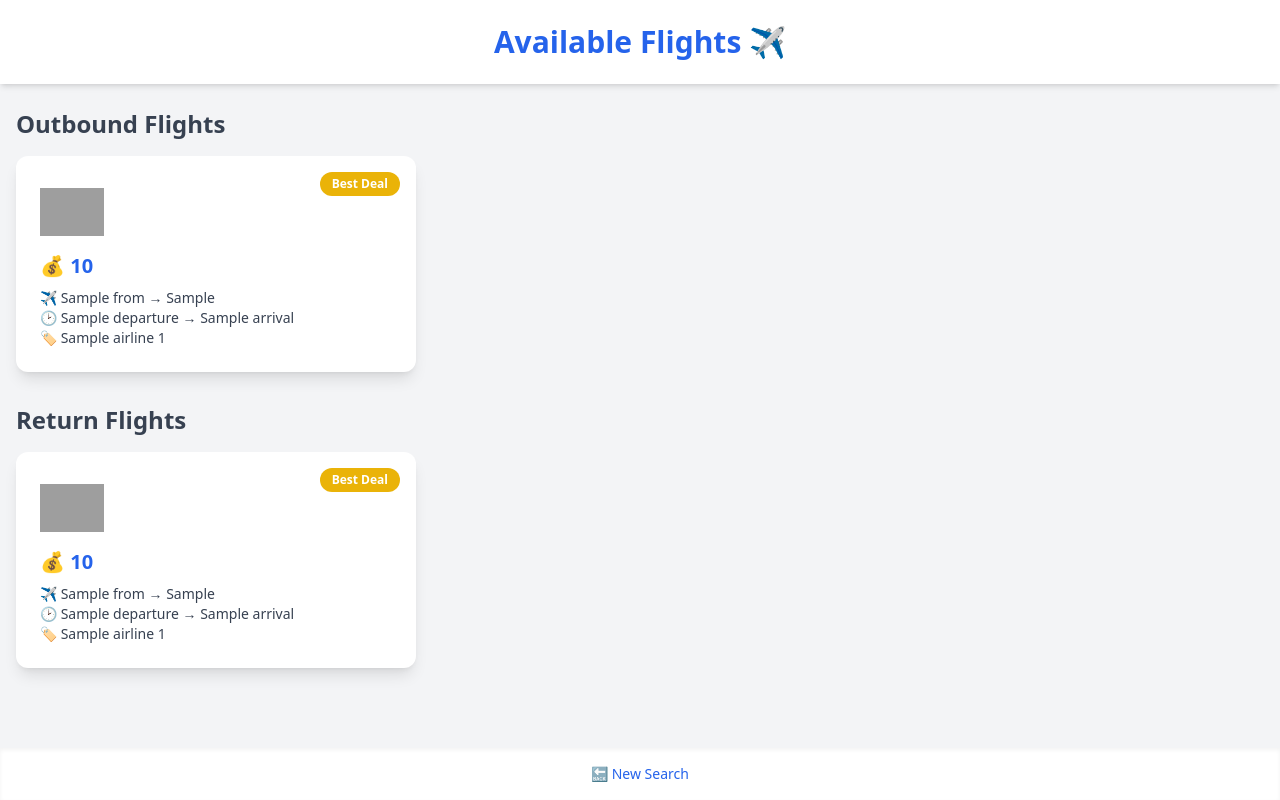
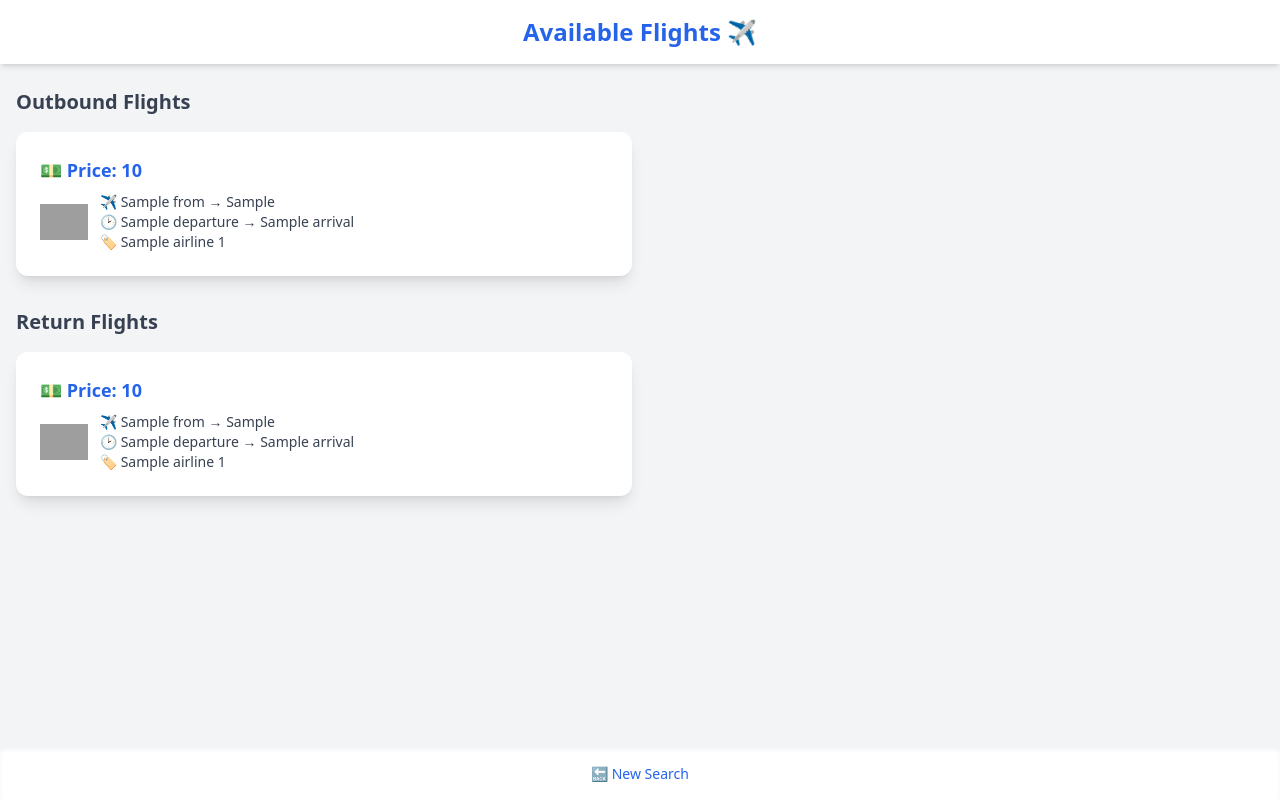
Before and after one commit to G-Hackathon/Flight-Finder, a Flask app: template flight_finder_project/templates/results.html in a window 1280 px wide. Run offline with Flask 3, Linux system fonts and the light colour scheme; the template is opened without the code that fills it: most values are stand-ins (such as "Sample title", 1, 10 or a date in 2020); some libraries are stand-ins or nearby versions; grey boxes are pictures that could not be loaded.

Commit message:
Updated results page with logos and deal highlights

```diff
--- a/flight_finder_project/templates/results.html
+++ b/flight_finder_project/templates/results.html
@@ -9,36 +9,43 @@
 <body class="bg-gray-100 min-h-screen flex flex-col">
 
     <!-- Header -->
-  <header class="bg-white shadow-md py-6">
-    <h1 class="text-3xl font-bold text-blue-600 text-center">Available Flights ✈️</h1>
+    <header class="bg-white shadow-md py-4">
+        <h1 class="text-center text-2xl font-bold text-blue-600">Available Flights ✈️</h1>
     </header>
 
     <!-- Results -->
     <main class="flex-grow container mx-auto px-4 py-6">
+
+        <!-- Outbound Flights -->
         {% if outbound %}
-      <h2 class="text-2xl font-semibold text-gray-700 mb-4">Outbound Flights</h2>
-      <div class="grid gap-6 md:grid-cols-2 lg:grid-cols-3">
+        <h2 class="text-xl font-semibold text-gray-700 mb-4">Outbound Flights</h2>
+        {% set sorted_outbound = outbound|sort(attribute='price'|float) %}
+        <div class="grid gap-4 md:grid-cols-2">
             {% for flight in outbound %}
-          <div class="bg-white shadow-lg rounded-xl p-6 hover:shadow-2xl transition duration-300 relative">
-
-            <!-- Badge -->
-            <span class="absolute top-4 right-4 px-3 py-1 rounded-full text-xs font-bold
-              {% if flight.deal == 'cheapest' %} bg-green-500 text-white
-              {% elif flight.deal == 'most_expensive' %} bg-red-500 text-white
-              {% else %} bg-yellow-500 text-white {% endif %}">
-              {% if flight.deal == 'cheapest' %}Cheapest{% elif flight.deal == 'most_expensive' %}Most Expensive{% else %}Best Deal{% endif %}
-            </span>
-
-            <!-- Airline Logo -->
-            <img src="https://content.airhex.com/content/logos/{{ flight.segments[0].airline }}.png" alt="{{ flight.segments[0].airline }}" class="h-12 mt-2 mb-4">
-
-            <!-- Price -->
-            <h3 class="text-xl font-bold text-blue-600 mb-2">💰 {{ flight.price }}</h3>
-
-            <!-- Segments -->
-            <ul class="text-sm text-gray-700 space-y-2">
+            {% set tag = "" %}
+            {% if flight == sorted_outbound[0] %}
+                {% set tag = "💰 Cheapest" %}
+            {% elif flight == sorted_outbound[-1] %}
+                {% set tag = "🔥 Most Expensive" %}
+            {% endif %}
+            <div class="bg-white shadow-lg rounded-xl p-6 relative">
+                {% if tag %}
+                <div class="absolute top-2 right-2 bg-yellow-300 text-xs px-2 py-1 rounded font-bold">{{ tag }}</div>
+                {% endif %}
+                <h3 class="text-lg font-bold text-blue-600 mb-2">💵 Price: {{ flight.price }}</h3>
+                <ul class="space-y-2 text-sm text-gray-700">
                     {% for seg in flight.segments %}
-                <li>✈️ {{ seg.from }} → {{ seg.to }} <br> 🕑 {{ seg.departure }} → {{ seg.arrival }} <br> 🏷 {{ seg.airline }} {{ seg.number }}</li>
+                    <li class="flex items-center gap-3">
+                        <img class="w-12 h-12 object-contain"
+                             src="https://logos.skyscanner.net/airlines/{{ seg.airline }}/64.png"
+                             alt="{{ seg.airline }}"
+                             onerror="this.src='{{ url_for('static', filename='default-airline.png') }}';">
+                        <div>
+                            ✈️ {{ seg.from }} → {{ seg.to }} <br>
+                            🕑 {{ seg.departure }} → {{ seg.arrival }} <br>
+                            🏷 {{ seg.airline }} {{ seg.number }}
+                        </div>
+                    </li>
                     {% endfor %}
                 </ul>
             </div>
@@ -48,28 +55,43 @@
         <p class="text-gray-600">No outbound flights found.</p>
         {% endif %}
 
+        <!-- Return Flights -->
         {% if return_flights %}
-      <h2 class="text-2xl font-semibold text-gray-700 mt-8 mb-4">Return Flights</h2>
-      <div class="grid gap-6 md:grid-cols-2 lg:grid-cols-3">
+        <h2 class="text-xl font-semibold text-gray-700 mt-8 mb-4">Return Flights</h2>
+        {% set sorted_return = return_flights|sort(attribute='price'|float) %}
+        <div class="grid gap-4 md:grid-cols-2">
             {% for flight in return_flights %}
-          <div class="bg-white shadow-lg rounded-xl p-6 hover:shadow-2xl transition duration-300 relative">
-            <span class="absolute top-4 right-4 px-3 py-1 rounded-full text-xs font-bold
-              {% if flight.deal == 'cheapest' %} bg-green-500 text-white
-              {% elif flight.deal == 'most_expensive' %} bg-red-500 text-white
-              {% else %} bg-yellow-500 text-white {% endif %}">
-              {% if flight.deal == 'cheapest' %}Cheapest{% elif flight.deal == 'most_expensive' %}Most Expensive{% else %}Best Deal{% endif %}
-            </span>
-            <img src="https://content.airhex.com/content/logos/{{ flight.segments[0].airline }}.png" alt="{{ flight.segments[0].airline }}" class="h-12 mt-2 mb-4">
-            <h3 class="text-xl font-bold text-blue-600 mb-2">💰 {{ flight.price }}</h3>
-            <ul class="text-sm text-gray-700 space-y-2">
+            {% set tag = "" %}
+            {% if flight == sorted_return[0] %}
+                {% set tag = "💰 Cheapest" %}
+            {% elif flight == sorted_return[-1] %}
+                {% set tag = "🔥 Most Expensive" %}
+            {% endif %}
+            <div class="bg-white shadow-lg rounded-xl p-6 relative">
+                {% if tag %}
+                <div class="absolute top-2 right-2 bg-yellow-300 text-xs px-2 py-1 rounded font-bold">{{ tag }}</div>
+                {% endif %}
+                <h3 class="text-lg font-bold text-blue-600 mb-2">💵 Price: {{ flight.price }}</h3>
+                <ul class="space-y-2 text-sm text-gray-700">
                     {% for seg in flight.segments %}
-                <li>✈️ {{ seg.from }} → {{ seg.to }} <br> 🕑 {{ seg.departure }} → {{ seg.arrival }} <br> 🏷 {{ seg.airline }} {{ seg.number }}</li>
+                    <li class="flex items-center gap-3">
+                        <img class="w-12 h-12 object-contain"
+                             src="https://logos.skyscanner.net/airlines/{{ seg.airline }}/64.png"
+                             alt="{{ seg.airline }}"
+                             onerror="this.src='{{ url_for('static', filename='default-airline.png') }}';">
+                        <div>
+                            ✈️ {{ seg.from }} → {{ seg.to }} <br>
+                            🕑 {{ seg.departure }} → {{ seg.arrival }} <br>
+                            🏷 {{ seg.airline }} {{ seg.number }}
+                        </div>
+                    </li>
                     {% endfor %}
                 </ul>
             </div>
             {% endfor %}
         </div>
         {% endif %}
+
     </main>
 
     <!-- Footer -->
```
Lines whose indentation alone changed are shown as unchanged.
